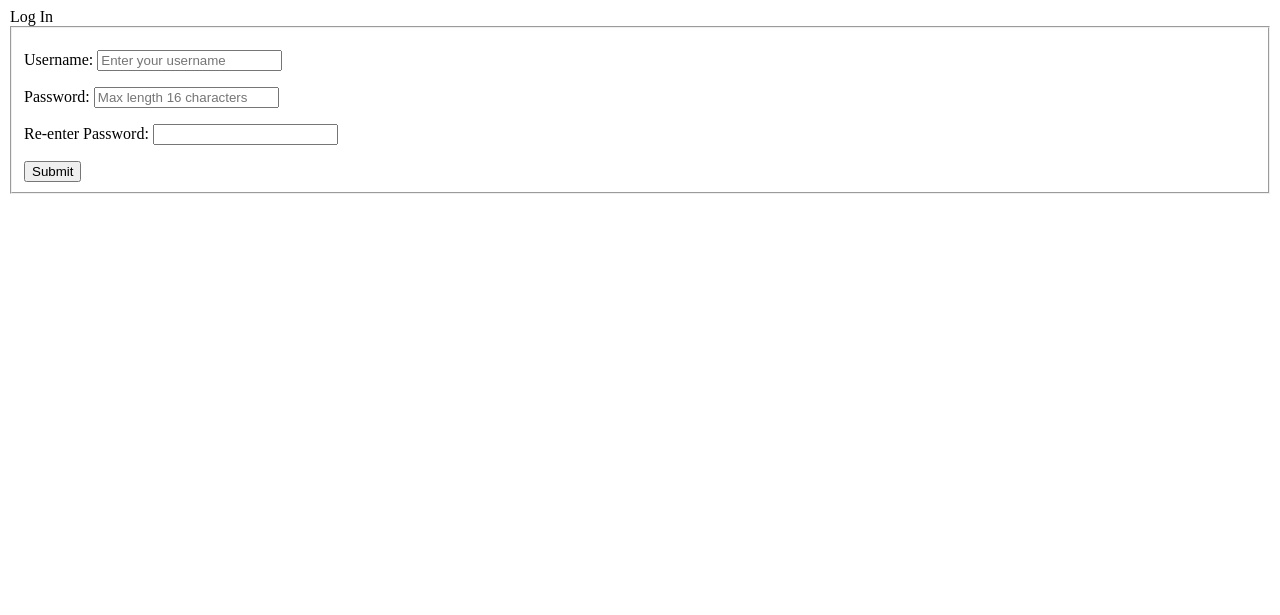
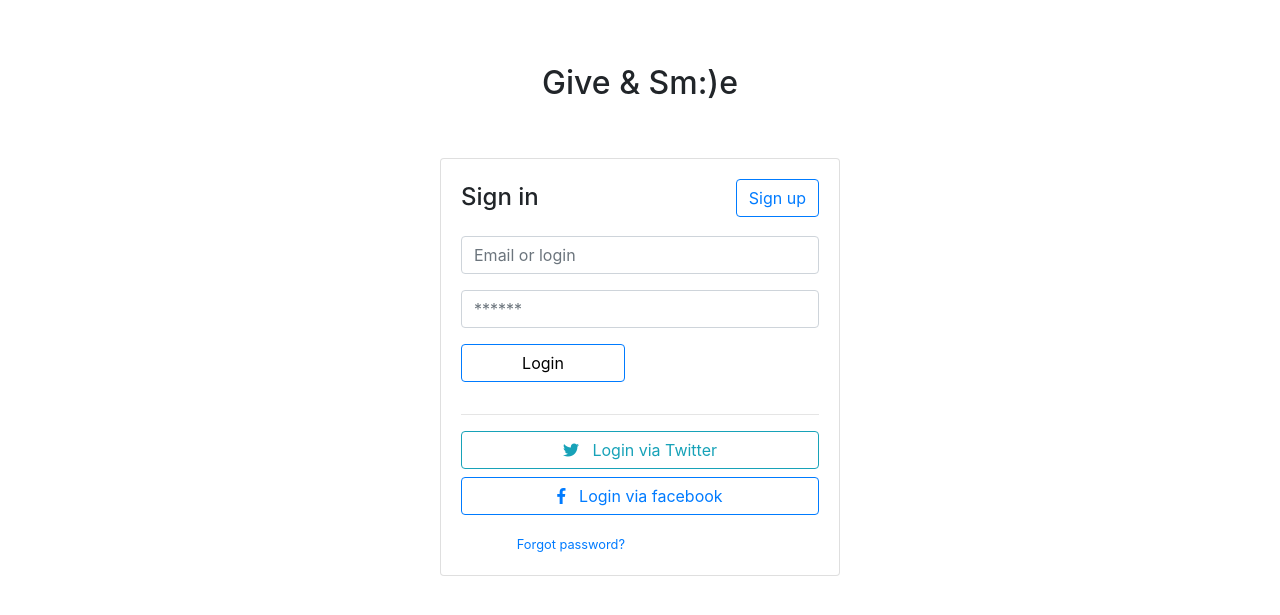
Before and after one commit to Lallamaa/give-n-smile, a PHP site: page /login.html in a window 1280 px wide. Shown: the top 615 px of the page. Run offline with PHP 8.4, Linux system fonts and the light colour scheme; some libraries are stand-ins or nearby versions.

Commit message:
Update login.html
fix css

```diff
--- a/css/query.css
+++ b/css/query.css
@@ -2,6 +2,9 @@
     .col-lg-6, .col-md-6 {
         width: 50%;
         float: left;
+    }
+    .col-lg-12 {
+        width: 100%;
     }
 }
 @media (max-width: 767px) {
--- a/css/style.css
+++ b/css/style.css
@@ -39,3 +39,15 @@ body {
     margin-bottom: -50%;
     margin-right: -50%;
 }
+
+.container {
+    display: flex;
+    justify-content: center;
+    align-items: center;
+    margin-top: 5%;
+    position: relative;
+}
+
+.loginInput {
+    width: 400px;
+}
--- a/login.html
+++ b/login.html
@@ -1,18 +1,68 @@
 <!DOCTYPE html>
 <html>
 <head>
-    <title>Give & Sm:)e</title>
+
+    <link href="//maxcdn.bootstrapcdn.com/bootstrap/4.0.0/css/bootstrap.min.css" rel="stylesheet" id="bootstrap-css">
+    <script src="//maxcdn.bootstrapcdn.com/bootstrap/4.0.0/js/bootstrap.min.js"></script>
+    <script src="//cdnjs.cloudflare.com/ajax/libs/jquery/3.2.1/jquery.min.js"></script>
+    <!------ Include the above in your HEAD tag ---------->
+
+    <link rel="stylesheet" href="https://use.fontawesome.com/releases/v5.0.8/css/all.css">
+
+       <!-- Meta tags -->
+       <meta charset="utf-8">
+       <meta name="viewport" content="width=device-width, initial-scale=1, shrink-to-fit=no">
+
+       <title> Give & Smile :) </title>
+
+       <!-- Bootstrap CSS -->
+       <link rel="stylesheet" href="https://stackpath.bootstrapcdn.com/bootstrap/4.3.1/css/bootstrap.min.css" integrity="sha384-ggOyR0iXCbMQv3Xipma34MD+dH/1fQ784/j6cY/iJTQUOhcWr7x9JvoRxT2MZw1T" crossorigin="anonymous">
+       <link rel="stylesheet" href="css/query.css">
+       <link rel="stylesheet" href="css/style.css">
+       <script src="https://code.jquery.com/jquery-3.3.1.slim.min.js" integrity="sha384-q8i/X+965DzO0rT7abK41JStQIAqVgRVzpbzo5smXKp4YfRvH+8abtTE1Pi6jizo" crossorigin="anonymous"></script>
+       <script src="https://cdnjs.cloudflare.com/ajax/libs/popper.js/1.14.7/umd/popper.min.js" integrity="sha384-UO2eT0CpHqdSJQ6hJty5KVphtPhzWj9WO1clHTMGa3JDZwrnQq4sF86dIHNDz0W1" crossorigin="anonymous"></script>
+       <script src="https://stackpath.bootstrapcdn.com/bootstrap/4.3.1/js/bootstrap.min.js" integrity="sha384-JjSmVgyd0p3pXB1rRibZUAYoIIy6OrQ6VrjIEaFf/nJGzIxFDsf4x0xIM+B07jRM" crossorigin="anonymous"></script>
+
 </head>
 <body>
-    <form method="get" action=".php">
-        <legend> Log In </legend>
-        <fieldset>
-            <p> Username: <input type="text" name="logUname" required placeholder="Enter your username" maxlength="50"></p>
-            <p> Password: <input type="pwd" name="logPwd" required placeholder="Max length 16 characters" maxlength="16" ></p>
-            <p> Re-enter Password: <input type="confirmPwd" name="reLogPwd" required maxlength="16" /></p>
+    <div class="container">
+        <div class="row">
+            <aside class="loginInput">
+                <h2 class="text-center">Give & Sm:)e</h2><br><br>
 
-            <button type="submit" name="btnSubmit"> Submit </button>
-        </fieldset>
-    </form>
+                <div class="card">
+                <article class="card-body">
+                    <a href="pre-register.html" class="float-right btn btn-outline-primary">Sign up</a>
+                    <h4 class="card-title mb-4 mt-1">Sign in</h4>
+
+                    <form>
+                    <div class="form-group">
+                        <input name="" class="form-control" placeholder="Email or login" type="email">
+                    </div> <!-- form-group// -->
+                    <div class="form-group">
+                        <input class="form-control" placeholder="******" type="password">
+                    </div> <!-- form-group// -->
+                    <div class="row">
+                        <div class="col-md-6">
+                            <div class="form-group">
+                                <button type="submit" class="btn btn-primary btn-block"> Login  </button>
+                            </div> <!-- form-group// -->
+                        </div>
+                    </div> <!-- .row// -->
+                    <hr>
+                    <p>
+                        <a href="" class="btn btn-block btn-outline-info"> <i class="fab fa-twitter"></i>   Login via Twitter</a>
+                        <a href="" class="btn btn-block btn-outline-primary"> <i class="fab fa-facebook-f"></i>   Login via facebook</a>
+                    </p>
+                    <div class="col-md-6 text-right">
+                        <a class="small" href="#">Forgot password?</a>
+                    </div>
+                </form>
+                </article>
+                </div> <!-- card.// -->
+
+            </aside> <!-- col.// -->
+        </div>
+    </div>
 </body>
 </html>
--- a/profile.html
+++ b/profile.html
@@ -24,8 +24,9 @@
                                 <h4>Yeeshuen</h4>
                                 <p class="text-secondary mb-1">Fundraiser</p>
                                 <p class="text-muted font-size-sm">Sungai Petani, Kedah</p>
-                                <button class="btn btn-primary">Follow</button>
-                                <button class="btn btn-primary">Edit Profile</button>
+                                <!-- <button class="btn btn-primary">Follow</button> -->
+                                <button name="button" type="button" class="btn btn-primary btn-block js-profile-editable-edit-button" data>Edit Profile</button>
+                                <button name="button" type="button" class="btn btn-block mb-3 js-profile-editable-edit-button" data-hydro-click="{&quot;event_type&quot;:&quot;user_profile.click&quot;,&quot;payload&quot;:{&quot;profile_user_id&quot;:66751584,&quot;target&quot;:&quot;INLINE_EDIT_BUTTON&quot;,&quot;user_id&quot;:66751584,&quot;originating_url&quot;:&quot;https://github.com/YeeshuenToo?tab=following&quot;}}" data-hydro-click-hmac="ee9840ed9c88ad039f5a56b41003322a2a10965a31b74542c6619ac63841b9a4">Edit profile</button>
                                 <div class="p-4 d-flex justify-content-end text-center">
                                     <ul class="list-inline mb-0">
                                         <li class="list-inline-item">
```
